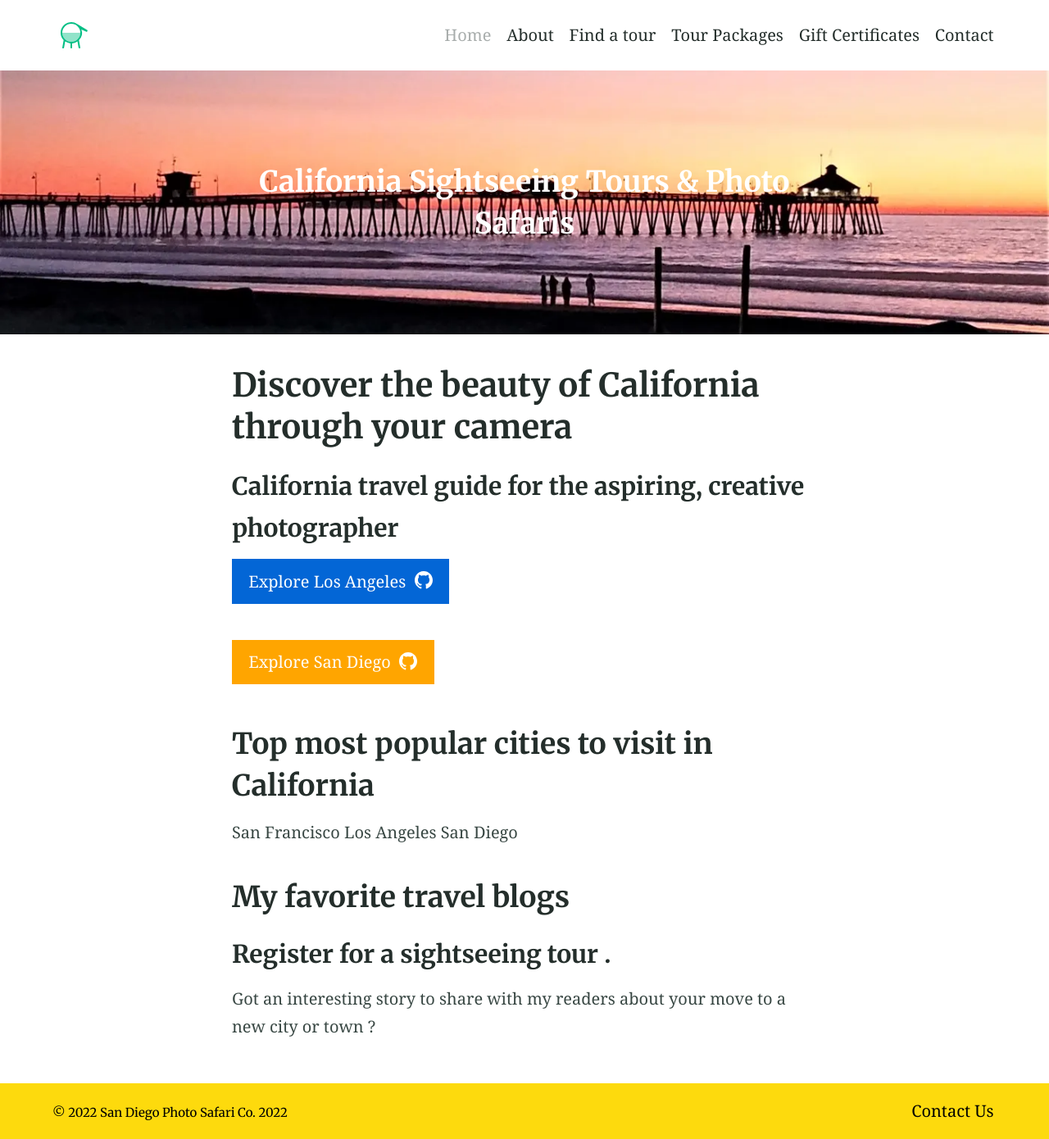
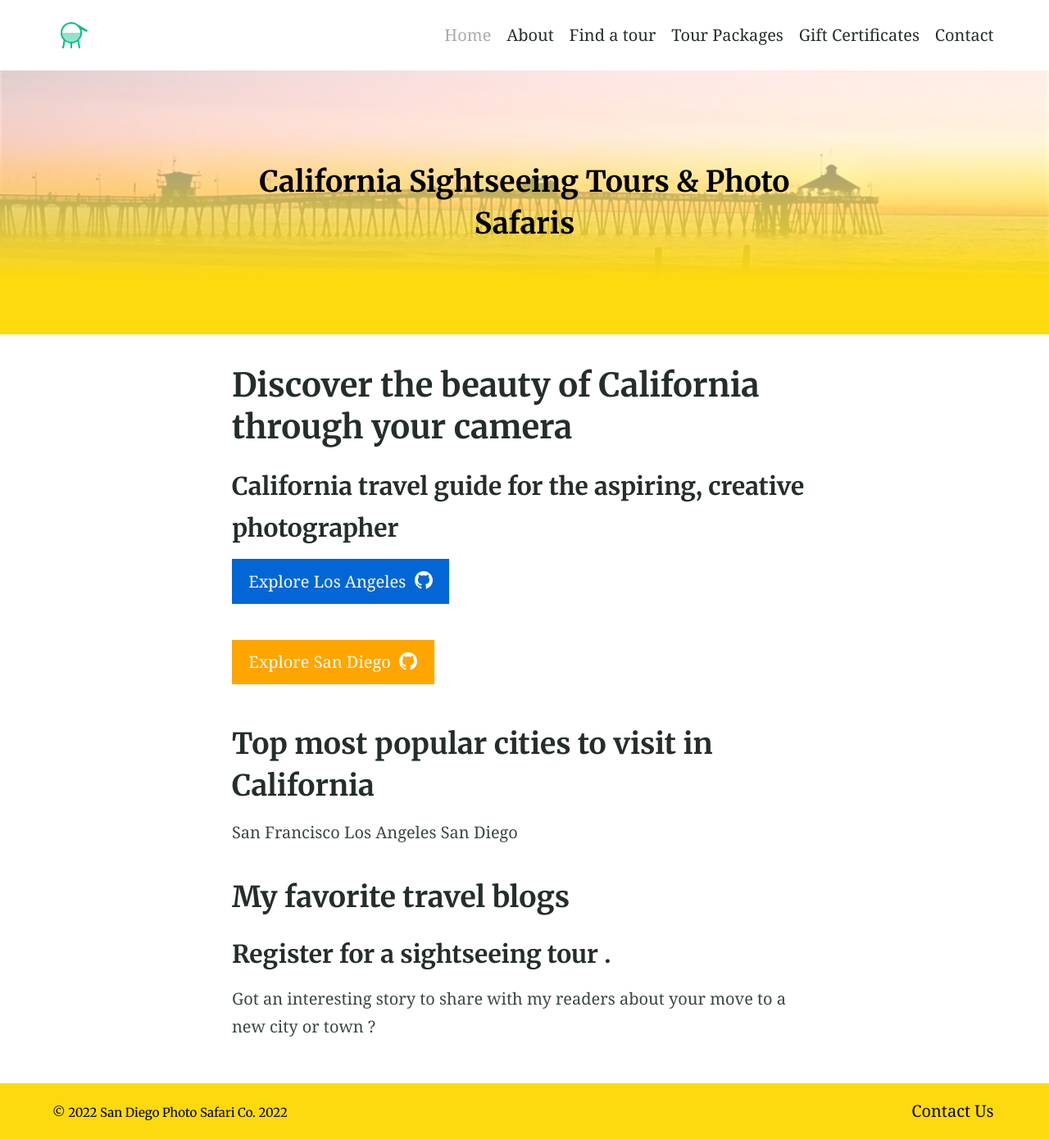
Before and after one commit to Coolweb2go/californiaphotosafaris, a Jekyll site: the page built from index.md, in a window 1280 px wide. Shown: the whole page at 82% size. Built offline with Jekyll 4.4.1, drawn with Linux system fonts in a browser that asks for light colours.

Commit message:
Update _theme.scss

```diff
--- a/_sass/_theme.scss
+++ b/_sass/_theme.scss
@@ -459,3 +459,29 @@ pre code {
     overflow-x: scroll;
   }
 }
+
+
+/* Extra css */
+header.header .feature {
+  position: relative;
+}
+
+header.header .feature:before {
+  background: linear-gradient(0deg, rgb(253 218 13) 21%, rgb(255 255 255 / 57%) 75%);
+  width: 100%;
+  height: 100%;
+  position: absolute;
+  left: 0;
+  top: 0;
+  content: "";
+  z-index: 1;
+}
+
+header.header .feature .container {
+  z-index: 2;
+  position: relative;
+}
+
+header.header .feature .container h2 {
+  color: #000;
+}
```
